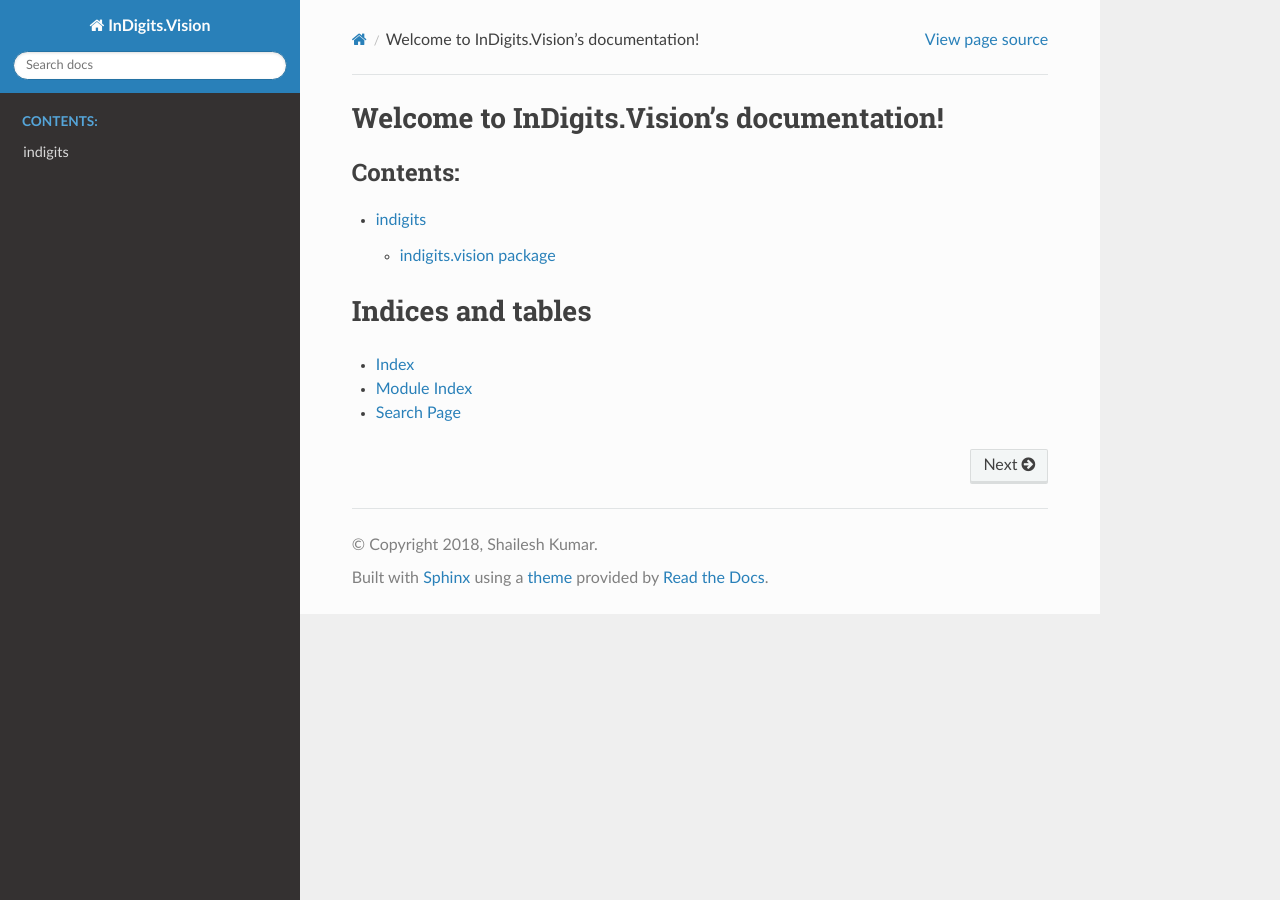
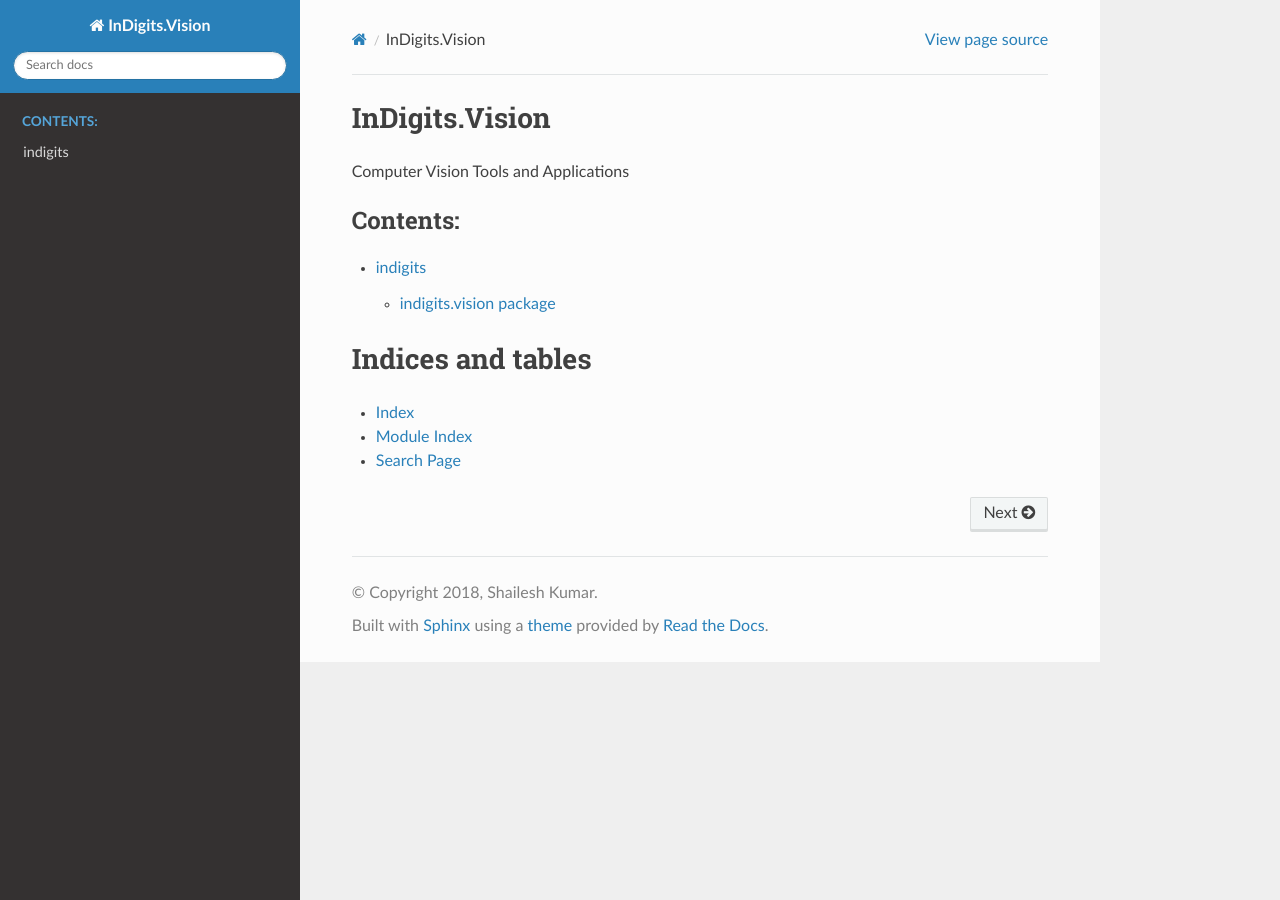
Before and after one commit to carnotresearch/cr-vision, a Sphinx documentation site: the page built from docs/index.rst, in a window 1280 px wide. Built offline with Sphinx 7.4.7 and the Read the Docs theme 2.0.0, drawn with Linux system fonts in a browser that asks for light colours.

Commit message:
changed title

```diff
--- a/docs/index.rst
+++ b/docs/index.rst
@@ -3,8 +3,9 @@
    You can adapt this file completely to your liking, but it should at least
    contain the root `toctree` directive.
 
-Welcome to InDigits.Vision's documentation!
+InDigits.Vision
 ===========================================
+Computer Vision Tools and Applications
 
 .. toctree::
    :maxdepth: 2
```
